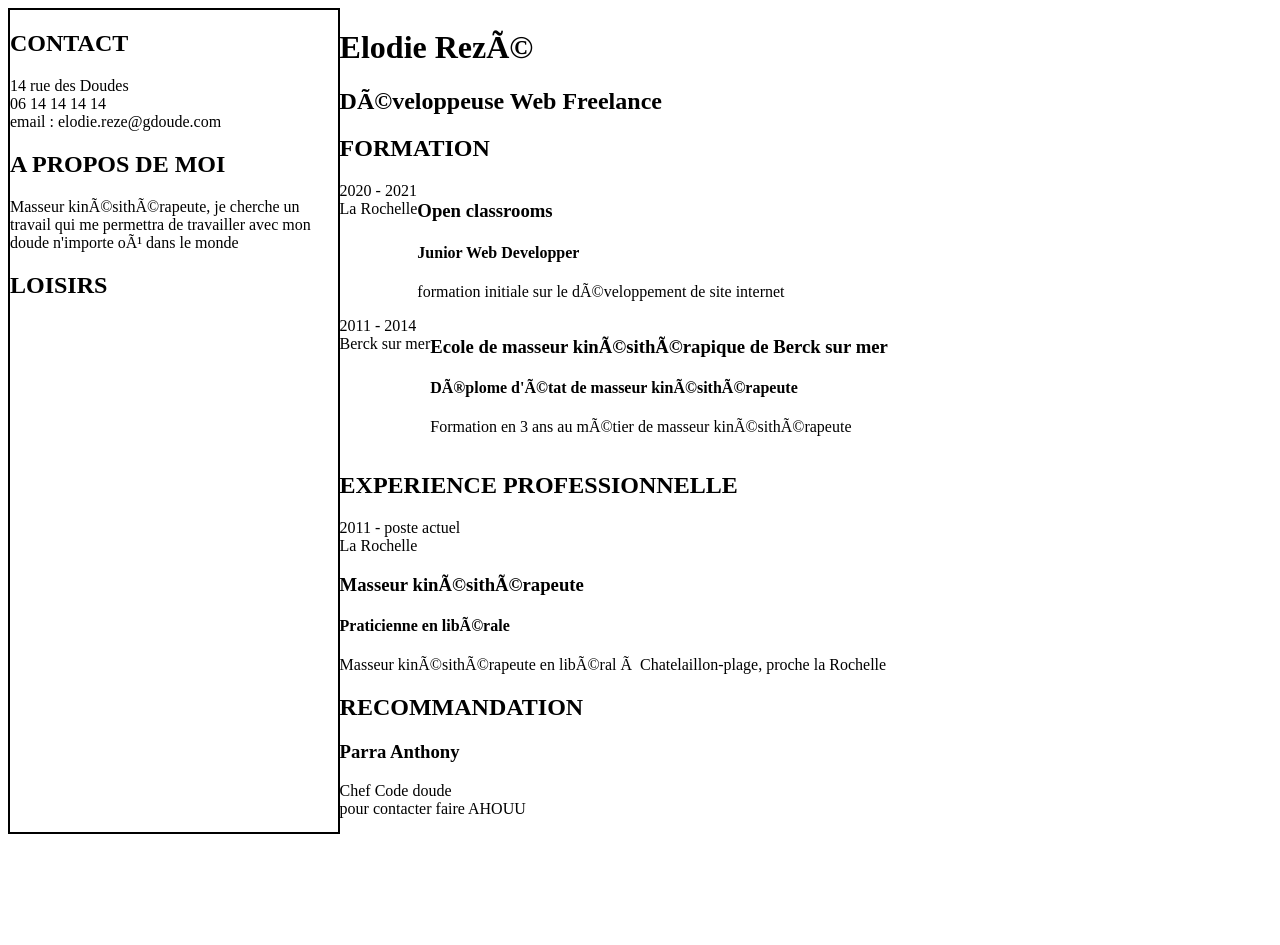
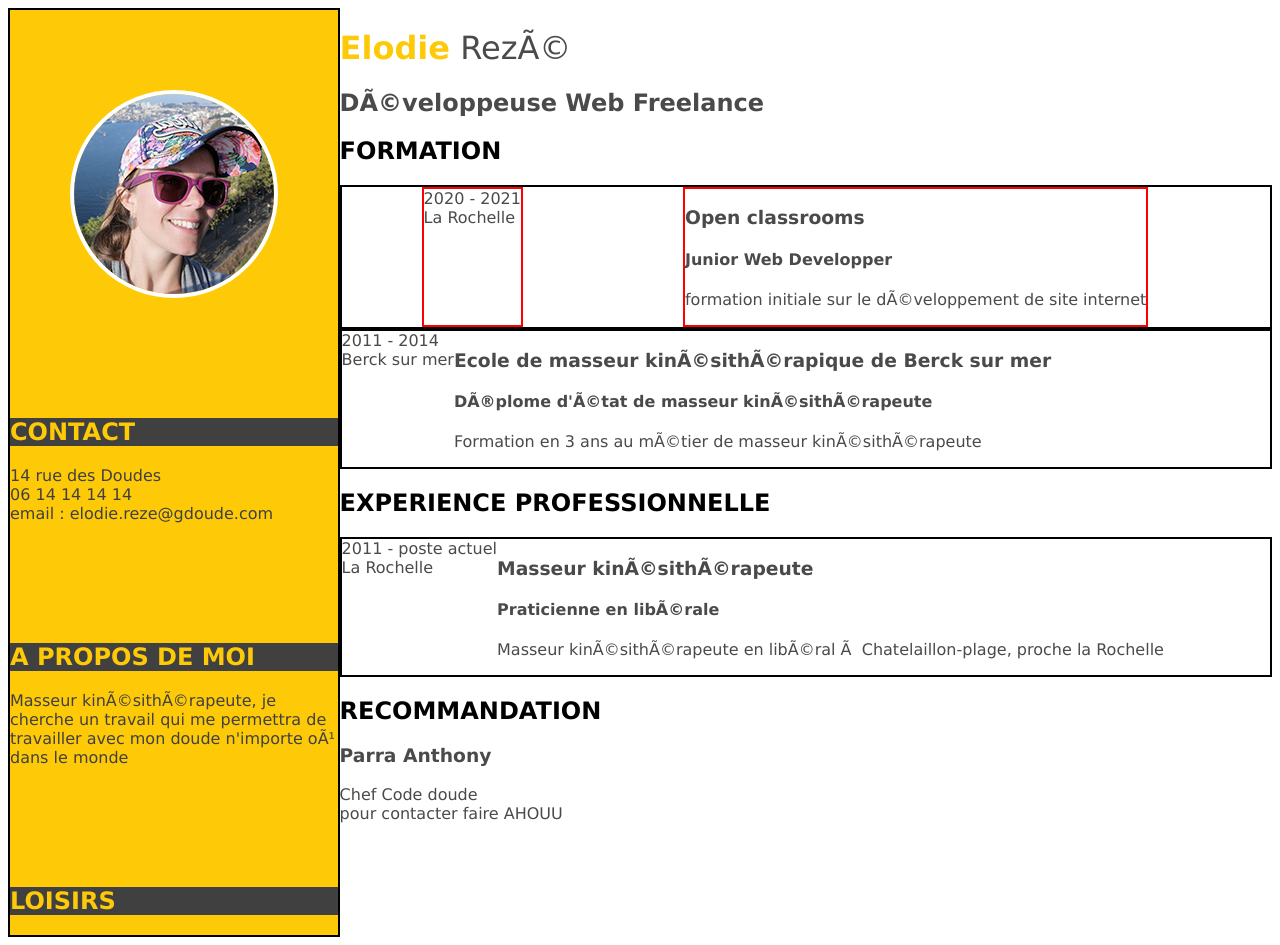
Before and after one commit to Douxie14/Projet-1, a plain HTML site: page index.html in a window 1280 px wide. Before the commit the page ends 842 px from the top, so only its background shows below. Drawn offline with Linux system fonts and the light colour scheme.

Commit message:
avancement css

```diff
--- a/index.html
+++ b/index.html
@@ -9,7 +9,7 @@
         <div class="conteneur">
             <div class="CV">
                 <header>
-                    <h1>Elodie Rezé</h1>
+                    <h1><span id="prenom">Elodie</span> Rezé</h1>
                         <h2 class="job">Développeuse Web Freelance</h2>
                 </header>
                 <section>
@@ -40,6 +40,7 @@
                     </aside>
                      <aside>
                         <h2>EXPERIENCE PROFESSIONNELLE</h2>
+                           <div class="exp">
                                 <div class="date_kine">2011 - poste actuel<br/>
                                         La Rochelle
                                 </div>
@@ -48,7 +49,7 @@
                                     <h4>Praticienne en libérale</h4>
                                         <p>Masseur kinésithérapeute en libéral à Chatelaillon-plage, proche la Rochelle</p>
                                 </div>
-
+                            </div>
                     </aside>
                     <aside>
                         <h2>RECOMMANDATION</h2>
@@ -59,6 +60,7 @@
                 </section>
         </div>
         <nav>
+            <div class="photo"><img src="photo1.png" alt="photo de doude"> </div>
                 <h2>CONTACT</h2>
                     <p>14 rue des Doudes <br/>
                     06 14 14 14 14 <br/>
--- a/style.css
+++ b/style.css
@@ -8,18 +8,76 @@
 {
     width: 74%;
 }
+body
+{
+    font-family: 'Lucida Sans', 'Lucida Sans Regular', 'Lucida Grande', 'Lucida Sans Unicode', Geneva, Verdana, sans-serif;
+    color: #4a4a4a;
+}
+h1
+{
+    font-weight: normal;
+}
+h2
+{
+    color : black;
+}
+#prenom
+{
+    font-weight: bold;
+    color: #feca07;
+}
+header h2
+{
+    color: #4a4a4a;
+}
+.openC
+{
+    display: flex;
+    border: 2px solid black
+
+}
+.date_formation_open
+{
+    border: 2px solid red;
+    margin-left: 5em;
+}
+.formation_open
+{
+    border: 2px solid red;
+    margin-left: 10em;
+}
+.formation_kine
+{
+    display: flex;
+    border: 2px solid black ;
+}
+.exp
+{
+    display: flex;
+    border: 2px solid black;
+}
 nav
 {
     border: 2px solid black;
     width: 26%;
-
+    background-color:#feca07;
+    color : #404040;
 }
-.openC
+nav h2
+{
+    background-color: #404040;
+    color : #feca07;
+    margin-top: 5em;
+}
+.photo
 {
     display: flex;
-
+    justify-content: center;
+    align-items: center;
+    padding-top: 5em;
 }
-.formation_kine
+img
 {
-    display: flex;
+    border: 4px solid white;
+    border-radius: 50%;
 }
```
Also changed, not shown: photo.png (added), photo1.png (added). Lines whose indentation alone changed are shown as unchanged.
